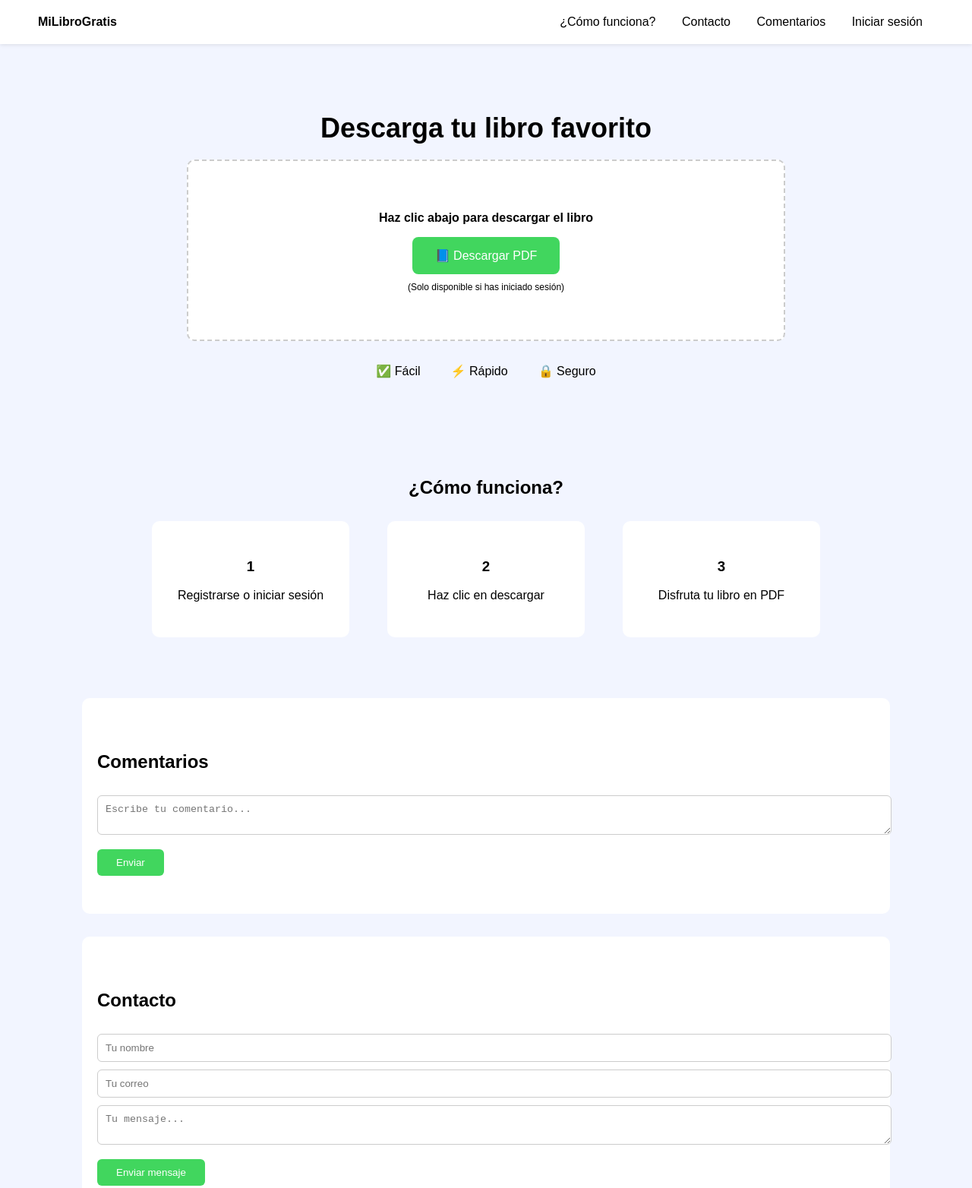
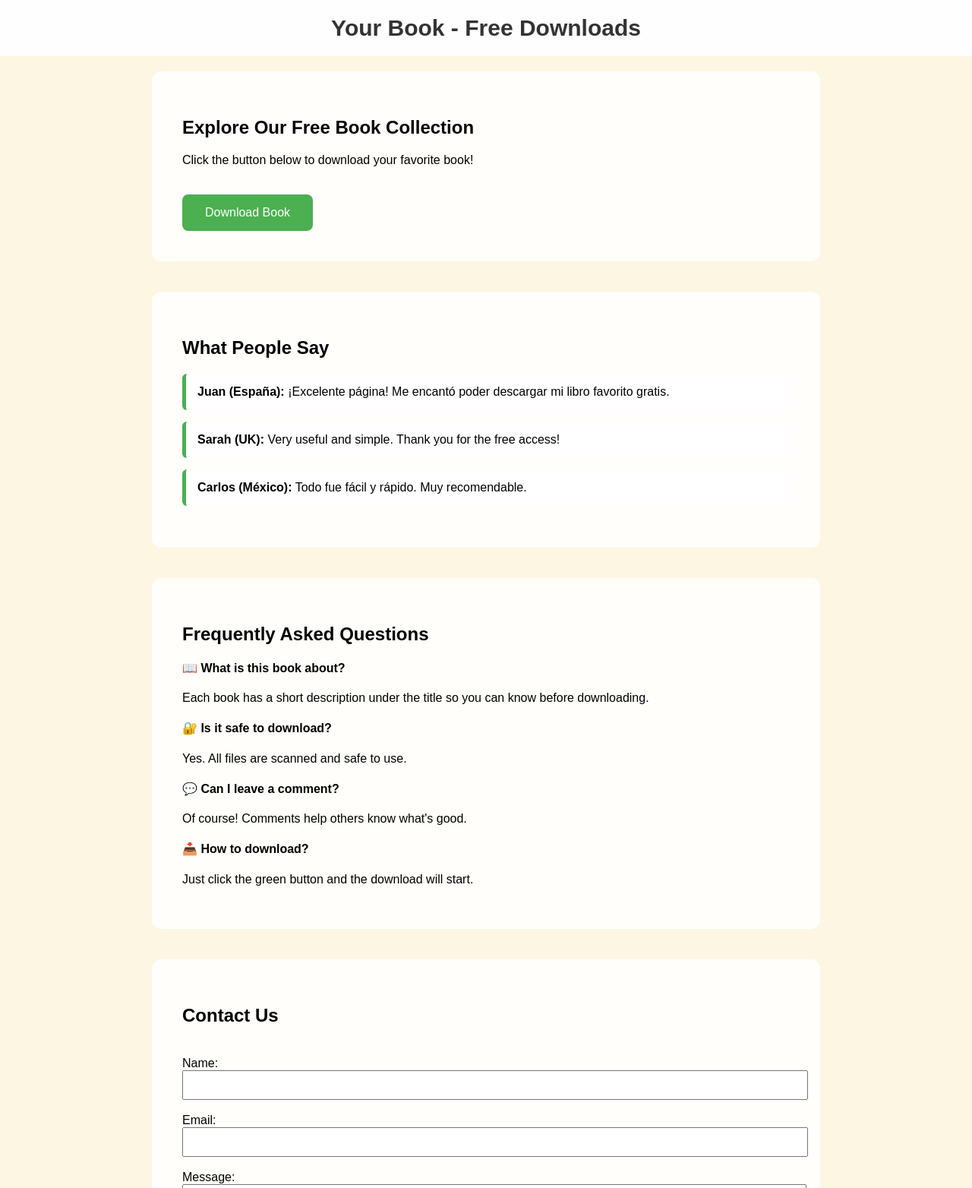
Before and after one commit to libro-descarga/your-book, a plain HTML site: page index.html in a window 1280 px wide. Shown: the top 1564 px of the page at 76% size. Drawn offline with Linux system fonts and the light colour scheme.

Commit message:
Add files via upload

```diff
--- a/index.html
+++ b/index.html
@@ -1,183 +1,157 @@
 <!DOCTYPE html>
-<html lang="es">
+<html lang="en">
 <head>
-  <meta charset="UTF-8" />
-  <meta name="viewport" content="width=device-width, initial-scale=1.0"/>
-  <title>Your Book</title>
+  <meta charset="UTF-8">
+  <title>Your Book - Free Book Download</title>
   <style>
     body {
       margin: 0;
       font-family: Arial, sans-serif;
-      background-color: #f2f5ff;
-      color: #000;
+      background-color: #fdf6e3; /* crema claro */
+      background-image: url('foto libro');
+      background-size: cover;
+      background-repeat: no-repeat;
+      background-position: center top;
     }
 
     header {
-      background: white;
-      padding: 20px 50px;
-      display: flex;
-      justify-content: space-between;
-      align-items: center;
-      box-shadow: 0 1px 5px rgba(0,0,0,0.1);
+      background-color: rgba(255, 255, 255, 0.95);
+      padding: 20px;
+      text-align: center;
+      font-size: 30px;
+      font-weight: bold;
+      color: #333;
     }
 
-    header nav a {
-      margin: 0 15px;
-      text-decoration: none;
-      color: #000;
+    .section {
+      padding: 40px;
+      background-color: rgba(255, 255, 255, 0.85);
+      margin: 20px auto;
+      max-width: 800px;
+      border-radius: 12px;
     }
 
-    .hero {
-      text-align: center;
-      padding: 60px 20px;
+    .download-button {
+      background-color: #4CAF50;
+      color: white;
+      border: none;
+      padding: 15px 30px;
+      font-size: 16px;
+      cursor: pointer;
+      border-radius: 8px;
+      margin-top: 20px;
     }
 
-    .hero h1 {
-      font-size: 36px;
-      margin-bottom: 20px;
+    .comments {
+      margin-top: 40px;
     }
 
-    .download-box {
-      background: white;
-      width: 60%;
-      margin: auto;
-      border: 2px dashed #ccc;
-      padding: 50px 20px;
-      border-radius: 10px;
+    .comment {
+      background-color: #fff;
+      border-left: 5px solid #4CAF50;
+      padding: 15px;
+      margin-bottom: 15px;
+      border-radius: 6px;
     }
 
-    .download-box button {
-      background-color: #41d65e;
-      color: white;
-      padding: 15px 30px;
-      font-size: 16px;
-      border: none;
-      border-radius: 8px;
-      cursor: pointer;
+    .faq, form {
+      margin-top: 40px;
     }
 
-    .features {
-      display: flex;
-      justify-content: center;
-      gap: 40px;
-      margin-top: 30px;
-    }
-
-    .feature {
+    footer {
+      background-color: #222;
+      color: white;
+      padding: 40px;
       text-align: center;
     }
 
-    .steps {
-      text-align: center;
-      padding: 50px 20px;
+    footer p {
+      margin: 10px 0;
     }
 
-    .step-grid {
-      display: flex;
-      justify-content: center;
-      gap: 50px;
-      margin-top: 30px;
-    }
-
-    .step {
-      background: white;
-      padding: 30px;
-      border-radius: 10px;
-      width: 200px;
-    }
-
-    .contact, .comments {
-      padding: 50px 20px;
-      background: white;
-      margin: 30px auto;
-      width: 80%;
-      border-radius: 10px;
-    }
-
-    input, textarea {
-      width: 100%;
-      padding: 10px;
-      margin-top: 10px;
-      border: 1px solid #ccc;
-      border-radius: 6px;
-    }
-
-    .submit-btn {
-      margin-top: 15px;
-      background-color: #41d65e;
-      color: white;
-      padding: 10px 25px;
-      border: none;
-      border-radius: 6px;
-      cursor: pointer;
+    footer .small {
+      font-size: 14px;
+      color: #ccc;
     }
   </style>
 </head>
 <body>
 
 <header>
-    <div><strong>MiLibroGratis</strong></div>
-    <nav>
-      <a href="#como">¿Cómo funciona?</a>
-      <a href="#contacto">Contacto</a>
-      <a href="#comentarios">Comentarios</a>
-      <a href="#">Iniciar sesión</a>
-    </nav>
+  Your Book - Free Downloads
 </header>
 
-  <section class="hero">
-    <h1>Descarga tu libro favorito</h1>
-    <div class="download-box">
-      <p><strong>Haz clic abajo para descargar el libro</strong></p>
-      <button onclick="descargarLibro()">📘 Descargar PDF</button>
-      <p style="margin-top:10px; font-size: 12px;">(Solo disponible si has iniciado sesión)</p>
+<div class="section">
+  <h2>Explore Our Free Book Collection</h2>
+  <p>Click the button below to download your favorite book!</p>
+  <button class="download-button" onclick="alert('Download started!')">Download Book</button>
 </div>
 
-    <div class="features">
-      <div class="feature">✅ Fácil</div>
-      <div class="feature">⚡ Rápido</div>
-      <div class="feature">🔒 Seguro</div>
+<div class="section comments">
+  <h2>What People Say</h2>
+
+  <div class="comment">
+    <strong>Juan (España):</strong> ¡Excelente página! Me encantó poder descargar mi libro favorito gratis.
   </div>
-  </section>
 
-  <section class="steps" id="como">
-    <h2>¿Cómo funciona?</h2>
-    <div class="step-grid">
-      <div class="step">
-        <h3>1</h3>
-        <p>Registrarse o iniciar sesión</p>
+  <div class="comment">
+    <strong>Sarah (UK):</strong> Very useful and simple. Thank you for the free access!
   </div>
-      <div class="step">
-        <h3>2</h3>
-        <p>Haz clic en descargar</p>
-      </div>
-      <div class="step">
-        <h3>3</h3>
-        <p>Disfruta tu libro en PDF</p>
+
+  <div class="comment">
+    <strong>Carlos (México):</strong> Todo fue fácil y rápido. Muy recomendable.
   </div>
 </div>
-  </section>
 
-  <section class="comments" id="comentarios">
-    <h2>Comentarios</h2>
-    <textarea placeholder="Escribe tu comentario..."></textarea>
-    <button class="submit-btn">Enviar</button>
-  </section>
+<div class="section faq">
+  <h2>Frequently Asked Questions</h2>
 
-  <section class="contact" id="contacto">
-    <h2>Contacto</h2>
-    <input type="text" placeholder="Tu nombre">
-    <input type="email" placeholder="Tu correo">
-    <textarea placeholder="Tu mensaje..."></textarea>
-    <button class="submit-btn">Enviar mensaje</button>
-  </section>
+  <h4>📖 What is this book about?</h4>
+  <p>Each book has a short description under the title so you can know before downloading.</p>
+
+  <h4>🔐 Is it safe to download?</h4>
+  <p>Yes. All files are scanned and safe to use.</p>
+
+  <h4>💬 Can I leave a comment?</h4>
+  <p>Of course! Comments help others know what's good.</p>
+
+  <h4>📥 How to download?</h4>
+  <p>Just click the green button and the download will start.</p>
+</div>
+
+<div class="section faq">
+  <h2>Contact Us</h2>
+  <form id="contactForm">
+    <label>Name:</label><br>
+    <input type="text" name="name" required style="width: 100%; padding: 10px;"><br><br>
+
+    <label>Email:</label><br>
+    <input type="email" name="email" required style="width: 100%; padding: 10px;"><br><br>
+
+    <label>Message:</label><br>
+    <textarea name="message" required style="width: 100%; height: 100px; padding: 10px;"></textarea><br><br>
+
+    <button type="submit" class="download-button">Send Message</button>
+  </form>
+
+  <p id="confirmation" style="color: green; font-weight: bold; display: none; margin-top: 20px;">
+    ✅ Message sent successfully!
+  </p>
+</div>
+
+<footer>
+  <p>📧 contact@yourbook.com | 💬 Live Chat Available</p>
+  <p>💰 Price: <strong style="color: lightgreen;">Gratis</strong></p>
+  <p class="small">© 2025 Your Book. All rights reserved.</p>
+</footer>
 
 <script>
-    function descargarLibro() {
-      alert("Debes iniciar sesión para descargar el libro.");
-      // Aquí iría la lógica para verificar el login y redirigir al PDF
-      // window.location.href = "libro.pdf";
-    }
+  // Confirmación de mensaje enviado
+  document.getElementById("contactForm").addEventListener("submit", function(event) {
+    event.preventDefault();
+    document.getElementById("confirmation").style.display = "block";
+    this.reset();
+  });
 </script>
 
 </body>
```
Lines whose indentation alone changed are shown as unchanged.
